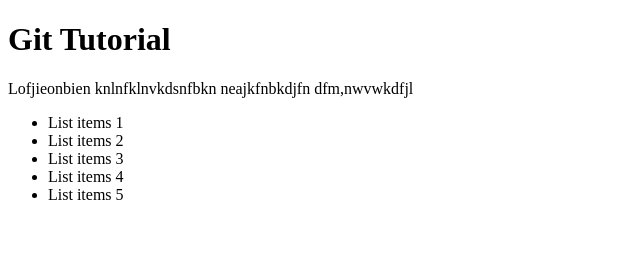
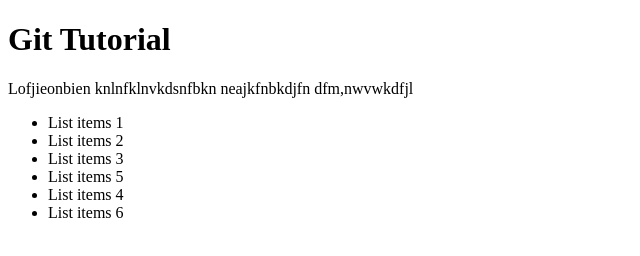
Before and after one commit to ChineduObi/git-tutorial, a plain HTML site: page index.html in a window 1280 px wide. Shown: the full height of the page, 0-640 px from the left. Drawn offline with Linux system fonts and the light colour scheme.

Commit message:
added another list item

```diff
--- a/index.html
+++ b/index.html
@@ -13,8 +13,9 @@
         <li>List items 1</li>
         <li>List items 2</li>
         <li>List items 3</li>
+        <li>List items 5</li>
         <li>List items 4</li>
-        <li>List items 5</li>
+        <li>List items 6</li>
     </ul>
 </body>
 </html>
```
